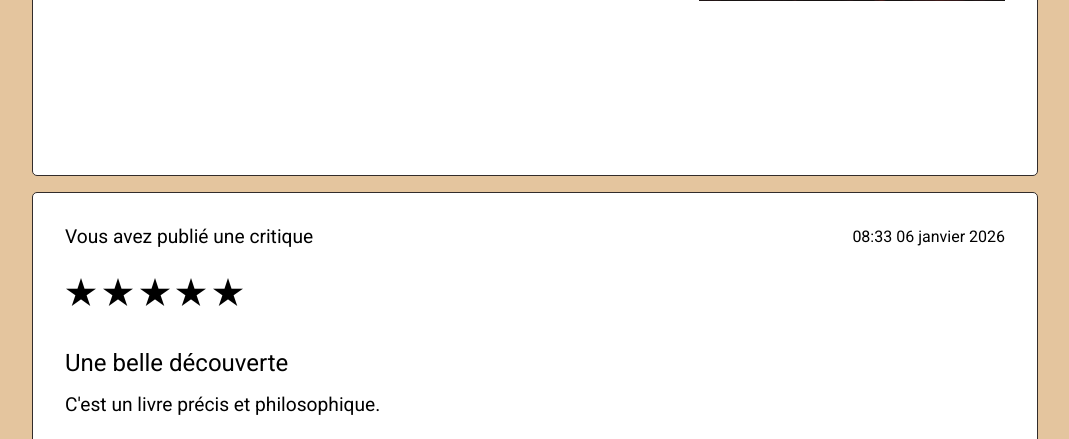
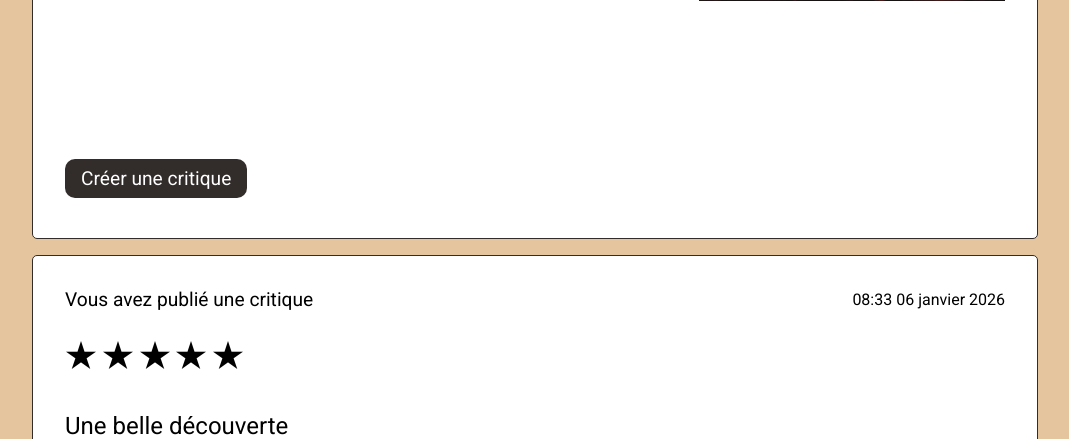
Before and after one commit to GitDrinou/DA_Python_P09_LITRevu, a Django app: page /home/ in a window 1280 px wide. Shown: the part 949-1388 px from the top of the page, without its empty margins (105-1174 px from the left). Run offline with Django 5.2, Linux system fonts and the light colour scheme; a user stored in the database is signed in; data comes from the database, SQL or seed files in the repository.

Commit message:
fix(): re-add button for a review demand

```diff
--- a/litrevu/flux/templates/flux/flux.html
+++ b/litrevu/flux/templates/flux/flux.html
@@ -12,7 +12,6 @@
         </section>
         <section class="block-articles">
             {% for obj in flux %}
-
                 <article>
                     <div class="article_header">
                         <p>
@@ -43,6 +42,12 @@
                                      alt="illustration de {{ obj.ticket }}">
                             {% endif %}
                         </div>
+                        {% if obj.id not in user_reviewed_tickets %}
+                            <div class="bloc-button">
+                                <a href="{% url 'ticket_review' obj.id%}"
+                                  class="create_link">Créer une critique</a>
+                            </div>
+                        {% endif %}
                     {% else %}
                         <div class="bloc-rating">
                             {% for i in ""|ljust:obj.rating %}
```
